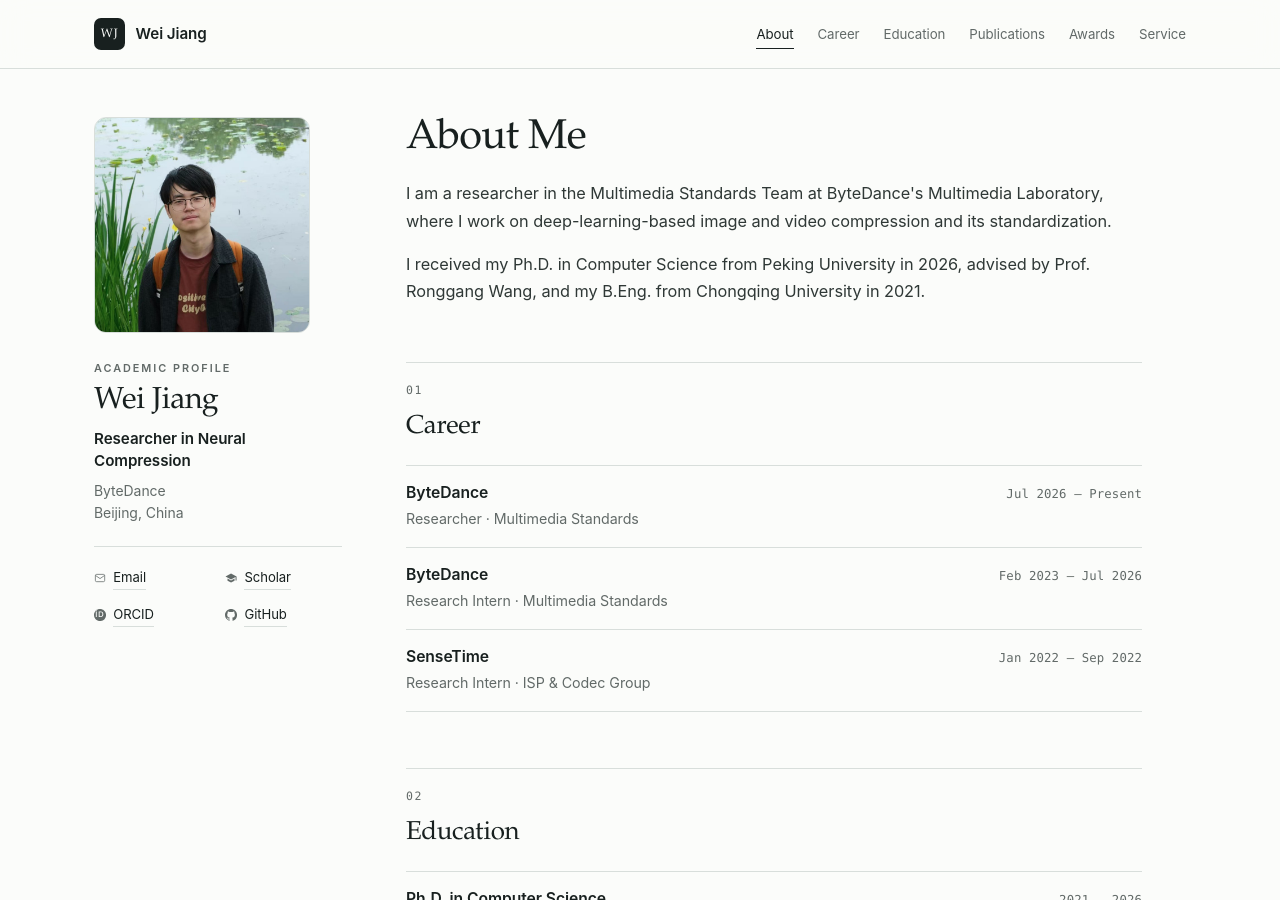
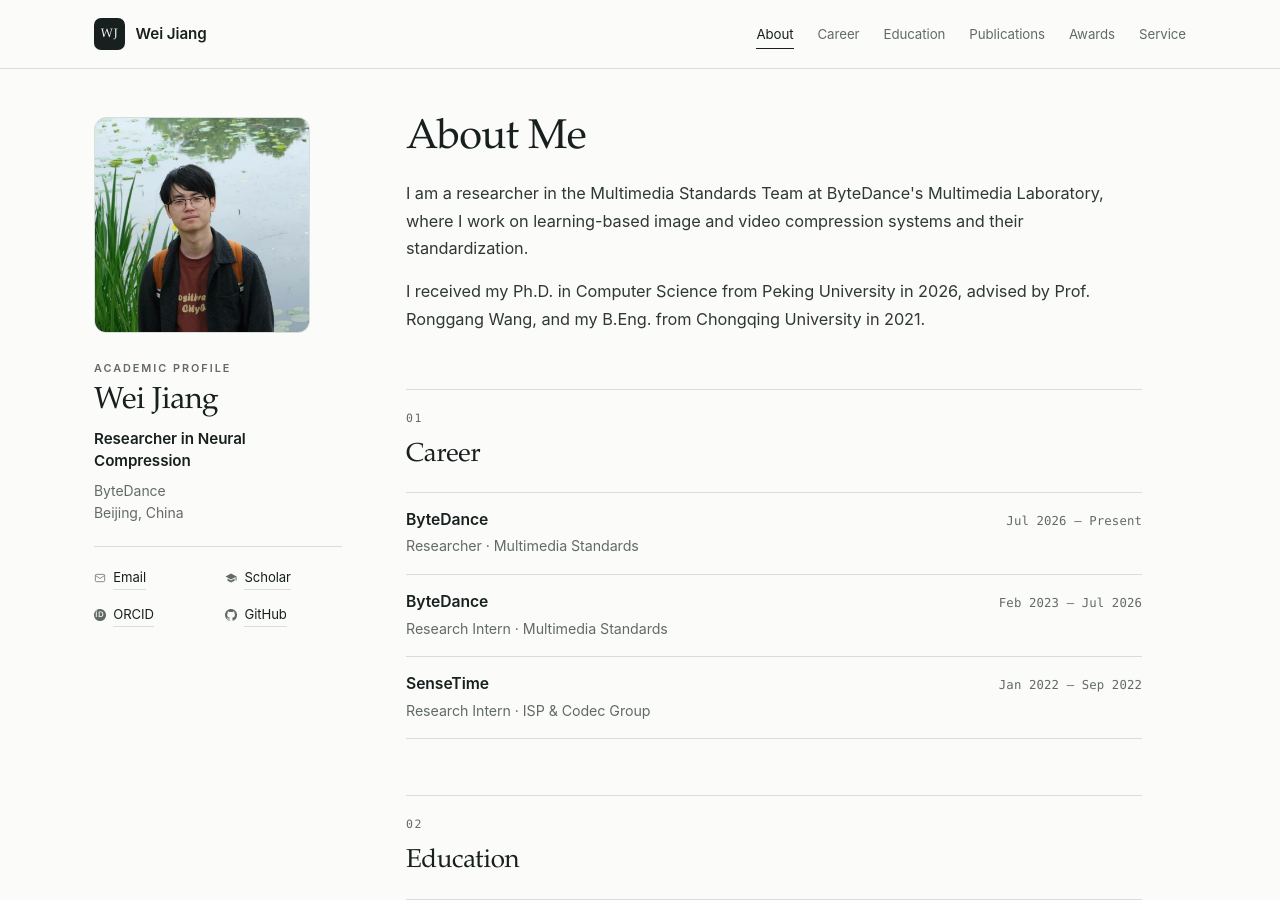
Before and after one commit to JiangWeibeta/JiangWeibeta.github.io, a Jekyll site: the page built from index.html, in a window 1280 px wide and 900 px high. Built offline with Jekyll 4.4.1, drawn with Linux system fonts in a browser that asks for light colours.

Commit message:
Update profile.yml

```diff
--- a/_data/profile.yml
+++ b/_data/profile.yml
@@ -12,7 +12,7 @@
 
 # Each item is one paragraph of the "About Me" section.
 intro:
-  - "I am a researcher in the Multimedia Standards Team at ByteDance's Multimedia Laboratory, where I work on deep-learning-based image and video compression and its standardization."
+  - "I am a researcher in the Multimedia Standards Team at ByteDance's Multimedia Laboratory, where I work on learning-based image and video compression systems and their standardization."
   - "I received my Ph.D. in Computer Science from Peking University in 2026, advised by Prof. Ronggang Wang, and my B.Eng. from Chongqing University in 2021."
 
 # Sidebar links. `icon` selects one of the icons defined in index.html
```
